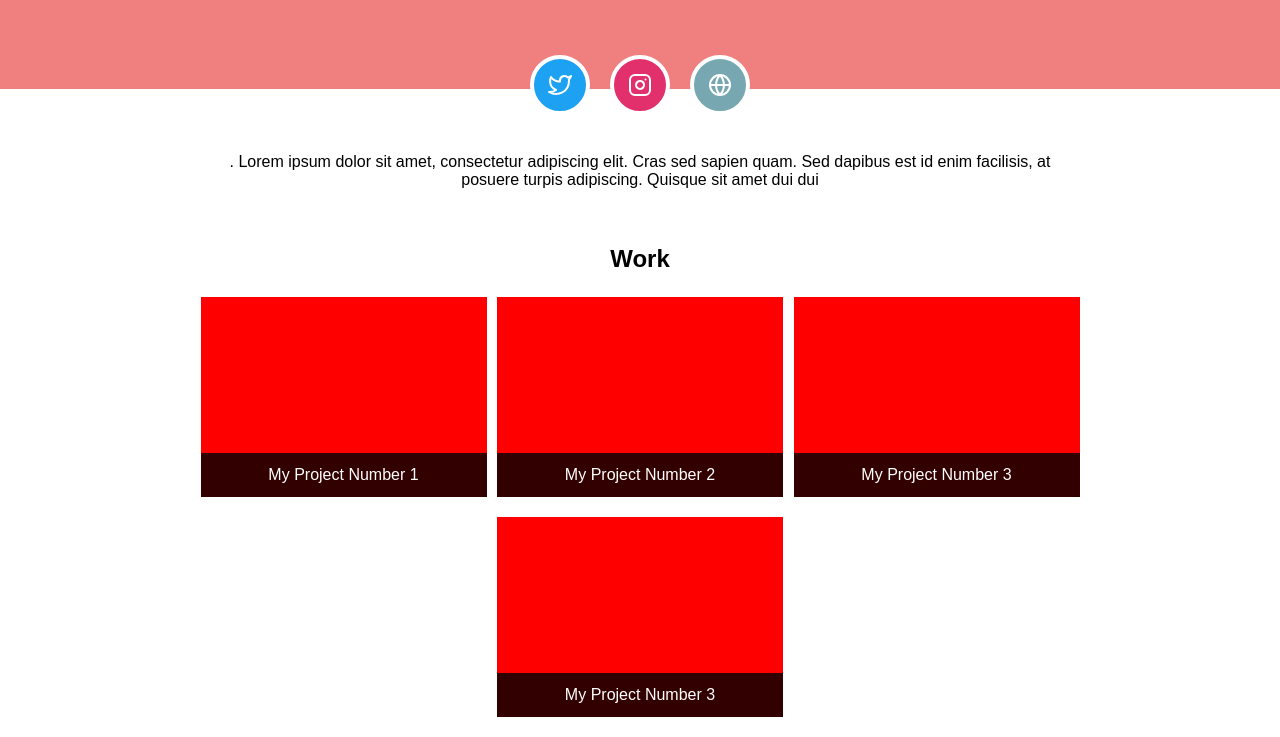
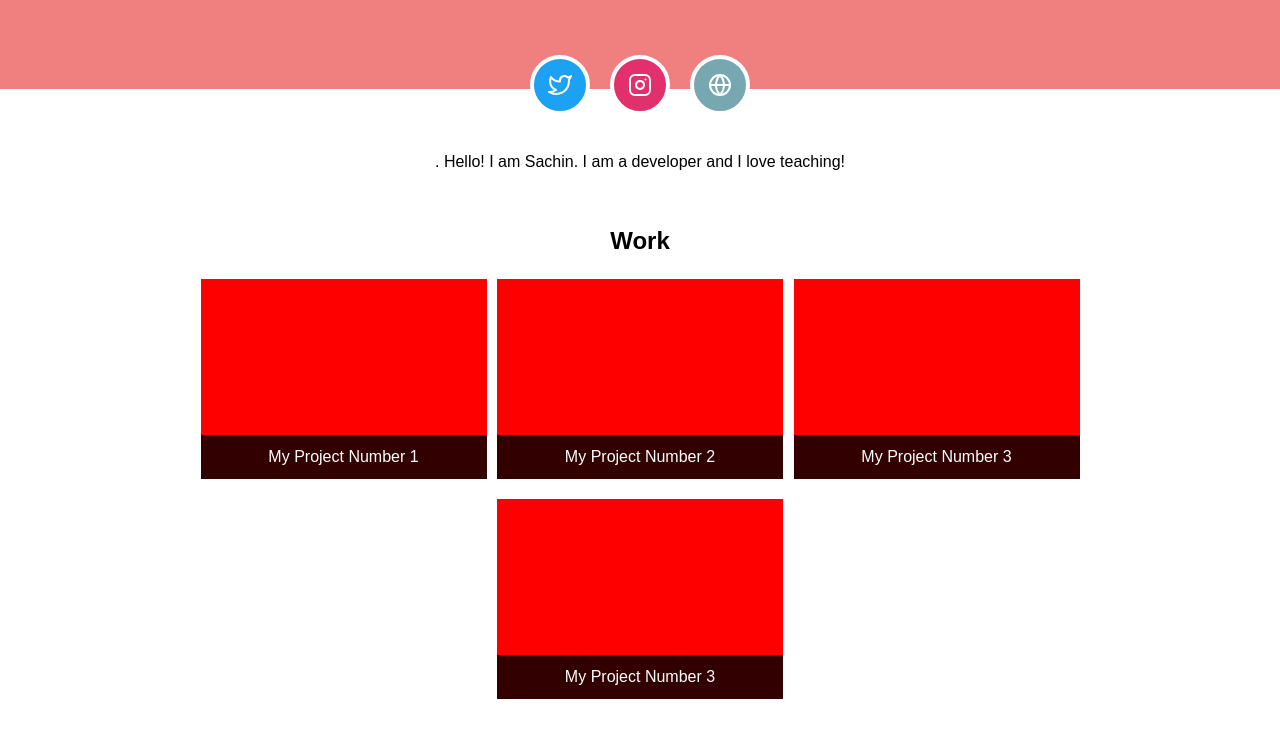
Before and after one commit to Sam260997/personal_project, a plain HTML site: page index.html in a window 1280 px wide. Shown: the part 186-923 px from the top of the page. Drawn offline with Linux system fonts and the light colour scheme.

Commit message:
Updated about section

```diff
--- a/index.html
+++ b/index.html
@@ -30,8 +30,7 @@
   <!-- About You -->
   <main>
     <section class="about">
-      <p>. Lorem ipsum dolor sit amet, consectetur adipiscing elit. Cras sed sapien quam. Sed dapibus est id enim facilisis,
-        at posuere turpis adipiscing. Quisque sit amet dui dui
+      <p>. Hello! I am Sachin. I am a developer and I love teaching!
       </p>
     </section>
     <!-- Your Projects -->
```
